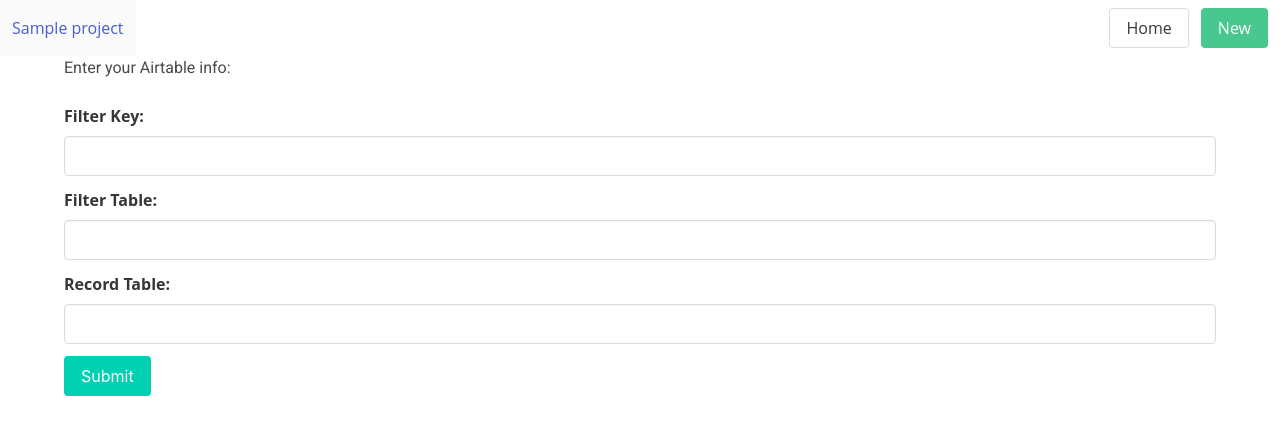
After one commit to daveaseeman/airgantt, a Flask app: template templates/settings.html in a window 1280 px wide. The commit adds this page. Shown: the top 435 px of the page. Run offline with Flask 2, Linux system fonts and the light colour scheme; the template is opened without the code that fills it: most values are stand-ins (such as "Sample title", 1, 10 or a date in 2020); some libraries are stand-ins or nearby versions; some web fonts are replaced.

Commit message:
added navbar

```diff
--- a/app.py
+++ b/app.py
@@ -1,7 +1,7 @@
 import os
 from flask import Flask, render_template, request
 from airgantt import get_filtered_records, get_projects  # get_base_records
-from airgantt import get_gantt_tasks, get_gantt_url
+from airgantt import get_gantt_tasks  # get_gantt_url
 from dotenv import load_dotenv, find_dotenv
 load_dotenv(find_dotenv())
 
@@ -14,23 +14,24 @@ app.debug = True
 
 @app.route("/")
 def index():
-    records = None
-    tasks = None
-    gantt_url = None
+    # records = None
+    # tasks = None
+    # gantt_url = None
     # Set Filter Params
-    filter_key = request.values.get('filter-key')
-    filter_table = request.values.get('filter-table')
+    # filter_key = request.values.get('filter-key')
+    # filter_table = request.values.get('filter-table')
     # Set Record Params
-    record_table = request.values.get('record-table')
-    if filter_table and filter_key:
-        records = get_filtered_records(filter_key,
-                                       filter_table,
-                                       record_table,
-                                       base_id,
-                                       airtable_key)
-        tasks = get_gantt_tasks(records)
-        gantt_url = get_gantt_url(tasks, filter_key)
-    return render_template('index.html', gantt_url=gantt_url, filter_key=filter_key)
+    # record_table = request.values.get('record-table')
+    # if filter_table and filter_key:
+        # records = get_filtered_records(filter_key,
+        #                                filter_table,
+        #                                record_table,
+        #                                base_id,
+        #                                airtable_key)
+        # tasks = get_gantt_tasks(records)
+        # gantt_url = get_gantt_url(tasks, filter_key)
+        # gantt_url=gantt_url, filter_key=filter_key
+    return render_template('index.html')
 
 
 @app.route("/new")
@@ -55,11 +56,6 @@ def gantt():
     return render_template('gantt.html', tasks=tasks, project=project)
 
 
-@app.route('/about')
-def about():
-    return render_template('about.html')
-
-
 if __name__ == "__main__":
     port = int(os.environ.get('PORT', 5000))
     app.run(host="0.0.0.0", port=port)
--- a/templates/header.html
+++ b/templates/header.html
@@ -1,17 +1,26 @@
-<nav class="level">
-  <!-- Left side -->
-  {% if project %}
-  <div class="level-left">
-    <div class="level-item">
-      <p class="subtitle is-5">
-        <strong>{{ project }}</strong>
-      </p>
+<nav class="navbar">
+    <!-- <div class="navbar-brand">
+        <a class="navbar-item" href="/">
+          <img src="h" alt="" />
+        </a>
+    </div> -->
+    <div class="navbar-menu">
+        <div class="navbar-start">
+            <a class="navbar-item" href="/">
+                {% if project %}
+                {{ project }}
+                {% else %}
+                Airgantt
+                {% endif %}
+            </a>
+        </div>
+        <div class="navbar-end">
+            <div class="navbar-item">
+                <div class="field is-grouped">
+                    <p class="control"><a class="button" href="/">Home</a></p>
+                    <p class="control"><a class="button is-success" href="/new">New</a></p>
+                </div>
+            </div>
+        </div>
     </div>
-  </div>
-  {% endif %}
-
-  <!-- Right side -->
-  <div class="level-right">
-    <p class="level-item"><a class="button is-success" href="/new">New</a></p>
-  </div>
 </nav>
--- /dev/null
+++ b/templates/settings.html
@@ -0,0 +1,36 @@
+{% extends "layout.html" %}
+{% block body %}
+<div class="container">
+    <h1 class="">Enter your Airtable info:</h1><br />
+    <form action="/">
+        <!-- filter-key -->
+        <div class="field">
+            <label class="label" for="filter-key">Filter Key:</label>
+            <div class="control"><input type="text" id="filter-key" class="input validate" name="filter-key"></div>
+        </div>
+        <!-- filter-table -->
+        <div class="field">
+            <label class="label" for="filter-table">Filter Table:</label>
+            <div class="control"><input type="text" id="filter-table" class="input validate" name="filter-table"></div>
+        </div>
+        <!-- record-table -->
+        <div class="field">
+            <label class="label" for="record-table">Record Table:</label>
+            <div class="control"><input type="text" id="record-table" class="input validate" name="record-table"></div>
+        </div>
+        <!-- base-id -->
+        <!-- <div class="field">
+            <label class="label" for="base-id">Base ID:</label>
+            <div class="control"><input type="text" id="base-id" class="input validate" name="base-id"></div>
+        </div> -->
+        <!-- airtable-key -->
+        <!-- <div class="field">
+            <label class="label" for="airtable-key">API key:</label>
+            <div class="control"><input type="text" id="airtable-key" class="input validate" name="airtable-key"></div>
+        </div> -->
+        <div class="field">
+            <button class="button is-primary" type="submit" value="Submit" id="submit">Submit</button>
+        </div>
+    </form>
+</div>
+{% endblock %}
```
Also changed, not shown: templates/about.html (deleted, +0 -11 lines), templates/index.html (+2 -35 lines).
